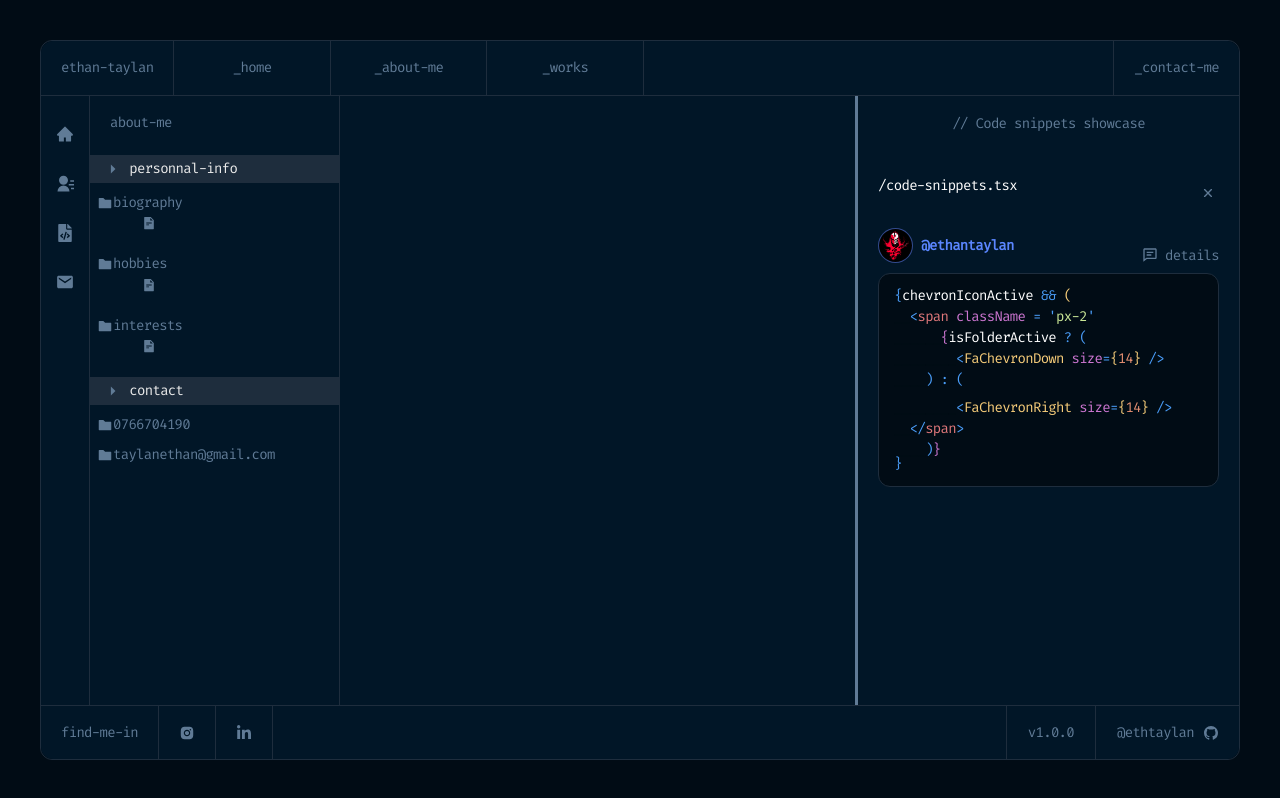
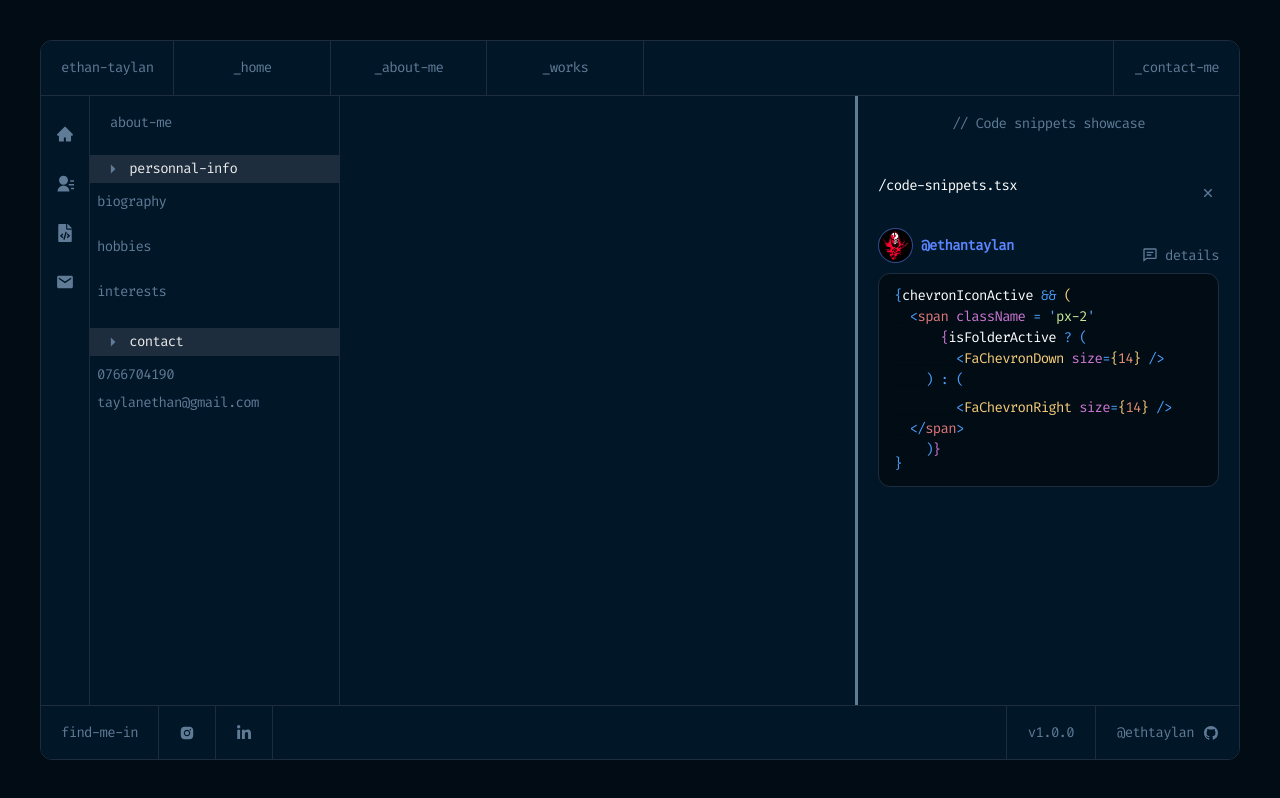
Before and after one commit to ethantaylan/ethan-taylan-portfolio, a React (Vite) app: page /about-me in a window 1280 px wide. Built offline with nearby package versions, Linux system fonts and the light colour scheme.

Commit message:
need add json path

```diff
--- a/src/components/Navbar/FolderBar/FolderBar.tsx
+++ b/src/components/Navbar/FolderBar/FolderBar.tsx
@@ -8,7 +8,6 @@ export interface FolderBarTab {
 }
 
 export interface FolderBarFolder {
-	iconColor?: string;
 	title?: string;
 	articles?: FolderBarArticle[];
 }
@@ -21,14 +20,9 @@ interface FolderBarProps {
 	children?: any;
 	title: string;
 	tabs?: FolderBarTab[];
-	iconColor: string;
 }
 
-const FolderBar: React.FC<FolderBarProps> = ({
-	tabs,
-    title,
-}) => {
-
+const FolderBar: React.FC<FolderBarProps> = ({ tabs, title }) => {
 	return (
 		<div className='d-flex flex-column w-100'>
 			<div className='h-100 folder-main-container app-bg w-100'>
@@ -38,7 +32,6 @@ const FolderBar: React.FC<FolderBarProps> = ({
 						<FolderBarTab
 							key={index}
 							tab={tab}
-							customIcon={<AiFillFolder color={''} size={16} />}
 						/>
 					))}
 				</div>
--- a/src/components/Navbar/FolderBar/FolderBarFolder/FolderBarFolder.tsx
+++ b/src/components/Navbar/FolderBar/FolderBarFolder/FolderBarFolder.tsx
@@ -1,29 +1,20 @@
 import React from 'react';
-import { AiFillFileText } from 'react-icons/ai';
 import {
 	FolderBarFolder as FolderBarFolderModel,
 	FolderBarArticle as FolderBarArticleModel,
 } from '../FolderBar';
-import FolderBarSubItems from '../FolderBarSubItems/FolderBarSubItems';
+import FolderBarSubItems from '../FolderBarItems/FolderBarItems';
 
 export interface FolderBarFolderProps {
 	folder: FolderBarFolderModel;
-	customIcon: any;
 }
 
-export const FolderBarFolder: React.FC<FolderBarFolderProps> = ({
-	folder,
-	customIcon,
-}) => {
+export const FolderBarFolder: React.FC<FolderBarFolderProps> = ({ folder }) => {
 	return (
 		<div className='p-2 primary'>
-			{customIcon}
 			<span>{folder.title}</span>
 			{folder.articles?.map((article: FolderBarArticleModel) => (
-				<FolderBarSubItems
-					article={article}
-					customIcon={<AiFillFileText />}
-				/>
+				<FolderBarSubItems article={article} />
 			))}
 		</div>
 	);
--- /dev/null
+++ b/src/components/Navbar/FolderBar/FolderBarItems/FolderBarItems.tsx
@@ -0,0 +1,26 @@
+import React from 'react';
+import { NavLink } from 'react-router-dom';
+import './FolderBarItems.scss';
+
+export interface FolderBarItemsProps {
+	children?: any;
+	itemTitle?: any;
+	to?: string | any;
+	article?: any;
+}
+
+const FolderBarItems: React.FC<FolderBarItemsProps> = ({ itemTitle, to }) => {
+	return (
+		<div>
+			<div className='sub-item-container hover'>
+				<NavLink to={to}>
+					<div className='d-flex margin-top-5 align-items-center padding-bottom-12'>
+						{itemTitle}
+					</div>
+				</NavLink>
+			</div>
+		</div>
+	);
+};
+
+export default FolderBarItems;
--- a/src/components/Navbar/FolderBar/FolderBarSubItems/FolderBarSubItems.tsx
+++ /dev/null
@@ -1,37 +0,0 @@
-import React from 'react';
-import { NavLink } from 'react-router-dom';
-import './FolderBarSubItems.scss';
-
-export interface AboutMeSubItemsProps {
-	children?: any;
-	subItemTitle?: any;
-	to?: string | any;
-	onClick?: () => void;
-	article?: any;
-	customIcon: any
-}
-
-const AboutMeSubItems: React.FC<AboutMeSubItemsProps> = ({
-	subItemTitle,
-	to,
-	customIcon,
-	onClick,
-}) => {
-	return (
-		<div>
-			<div
-				onClick={onClick}
-				className='sub-item-container hover'
-			>
-				<NavLink to={to}>
-					<div className='d-flex margin-top-5 align-items-center padding-bottom-12'>
-							<span className='margin-left icon-spacing'>{customIcon}</span>
-						{subItemTitle}
-					</div>
-				</NavLink>
-			</div>
-		</div>
-	);
-};
-
-export default AboutMeSubItems;
--- a/src/components/Navbar/FolderBar/FolderBarTab/FolderBarTab.tsx
+++ b/src/components/Navbar/FolderBar/FolderBarTab/FolderBarTab.tsx
@@ -5,10 +5,9 @@ import { FolderBarFolder } from '../FolderBarFolder/FolderBarFolder';
 
 interface FolderBarTabProps {
 	tab: FolderBarTabModel;
-	customIcon: any
 }
 
-export const FolderBarTab: React.FC<FolderBarTabProps> = ({ tab, customIcon }) => {
+export const FolderBarTab: React.FC<FolderBarTabProps> = ({ tab }) => {
 	const [isMenuActive, setMenuActive] = React.useState<boolean>(false);
 
 	return (
@@ -36,7 +35,6 @@ export const FolderBarTab: React.FC<FolderBarTabProps> = ({ tab, customIcon }) =
 				<FolderBarFolder
 					key={index}
 					folder={folder}
-					customIcon={customIcon}
 				/>
 			))}
 		</React.Fragment>
--- a/src/components/folder-colors.ts
+++ /dev/null
@@ -1,6 +0,0 @@
-export enum folderColors {
-	salmon = '#CC827B',
-	green = '#43D9AD',
-	blue = '#3A49A4',
-	orange = 'orange'
-}
--- a/src/packages/AboutMe/AboutMe.tsx
+++ b/src/packages/AboutMe/AboutMe.tsx
@@ -25,6 +25,7 @@ const AboutMe: React.FC<AboutMeProps> = ({ children }) => {
 					title: 'biography',
 					iconColor: 'red',
 					articles: [{ title: 'biography.txt' }],
+					cutomIcon: 'test'
 				},
 				{
 					title: 'hobbies',
@@ -57,7 +58,8 @@ const AboutMe: React.FC<AboutMeProps> = ({ children }) => {
 				<div className='h-100 folder-main-container app-bg w-100'>
 					<FolderBar
 						tabs={tabs}
-						title={'about-me'} iconColor={''}					/>
+						title={'about-me'}
+					/>
 					{children}
 				</div>
 			</div>
```
Also changed, not shown: src/components/Navbar/FolderBar/FolderBarItems/FolderBarItems.scss (renamed from src/components/Navbar/FolderBar/FolderBarSubItems/FolderBarSubItems.scss).
